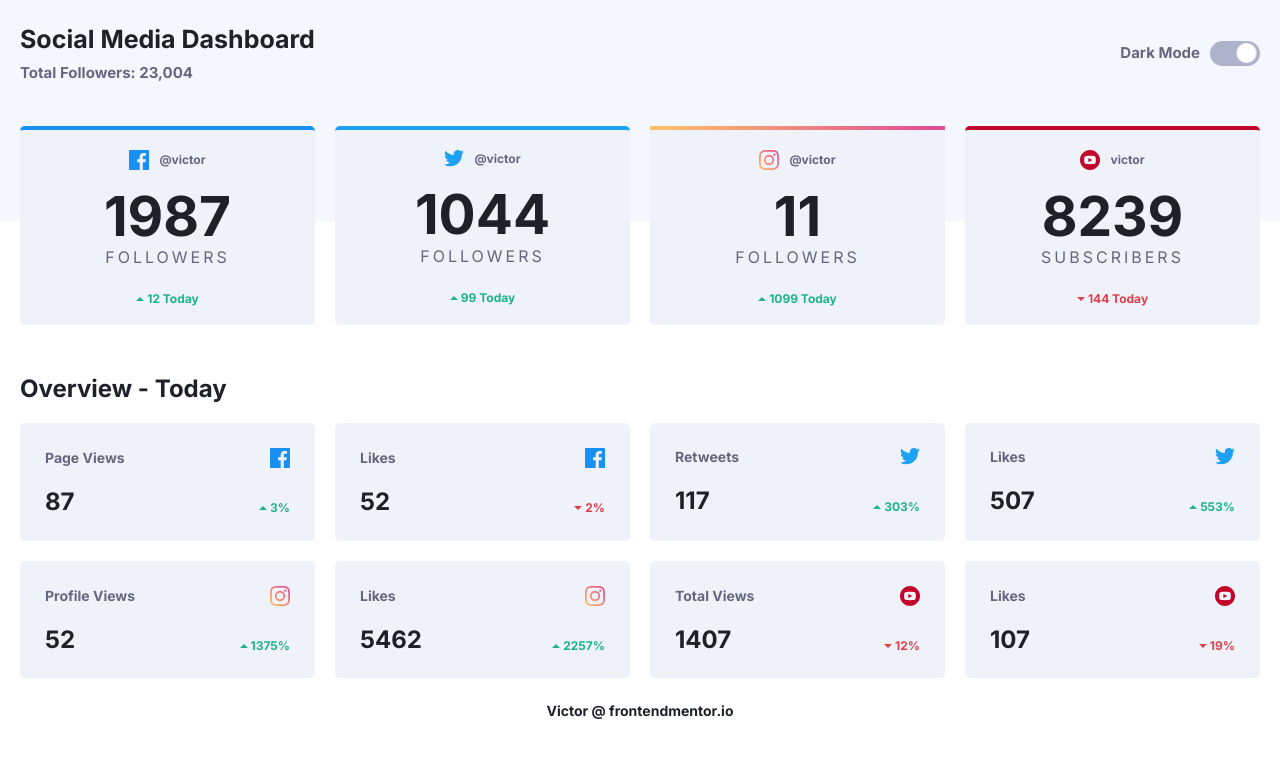
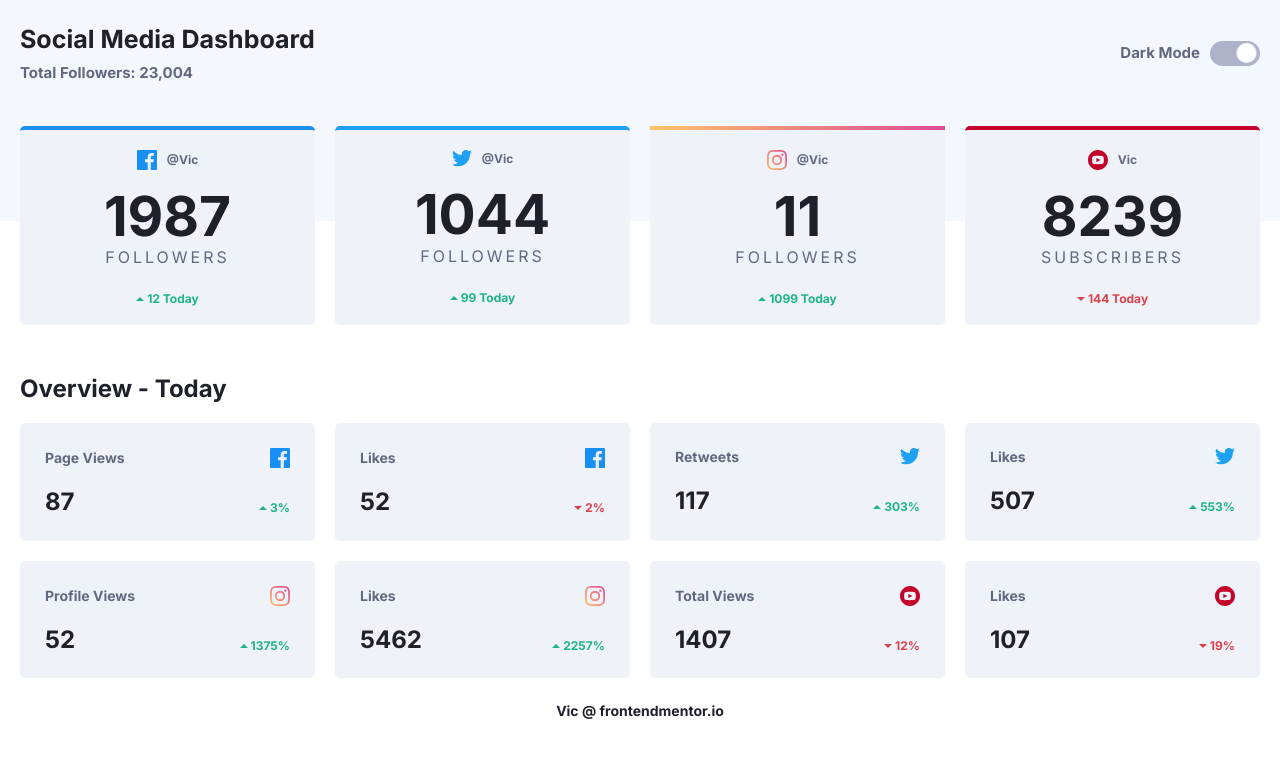
Before and after one commit to 0xMar/social-media-dashboard-with-theme-switcher, a plain HTML site: page src/index.html in a window 1280 px wide. Drawn offline with Linux system fonts and the light colour scheme.

Commit message:
UPDATE account name

```diff
--- a/src/index.html
+++ b/src/index.html
@@ -64,7 +64,7 @@
     </main>
     <footer class="footer">
       <div class="container container--footer">
-          <span class="text">Victor @ frontendmentor.io</span>
+          <span class="text">Vic @ frontendmentor.io</span>
       </div>
     </footer>
   </body>
--- a/src/js/index.js
+++ b/src/js/index.js
@@ -1,7 +1,7 @@
 const data = [
   {
     social_network: "facebook",
-    account_name: "@victor",
+    account_name: "@Vic",
     followers: 1987,
     today: {
       followers: 12,
@@ -14,7 +14,7 @@ const data = [
   },
   {
     social_network: "twitter",
-    account_name: "@victor",
+    account_name: "@Vic",
     followers: 1044,
     today: {
       followers: 99,
@@ -27,7 +27,7 @@ const data = [
   },
   {
     social_network: "instagram",
-    account_name: "@victor",
+    account_name: "@Vic",
     followers: 11,
     today: {
       followers: 1099,
@@ -40,7 +40,7 @@ const data = [
   },
   {
     social_network: "youtube",
-    account_name: "victor",
+    account_name: "Vic",
     followers: 8239,
     today: {
       followers: 144,
```
